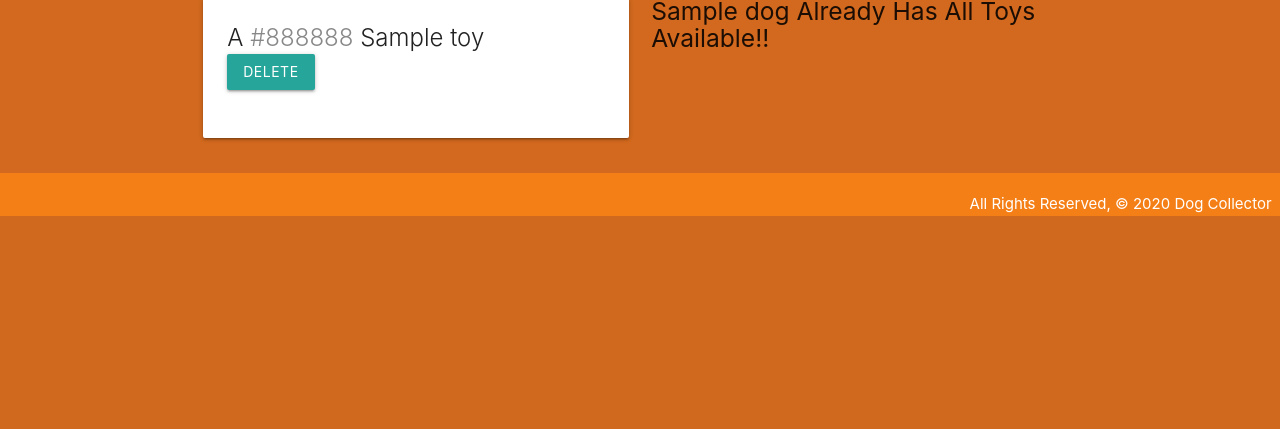
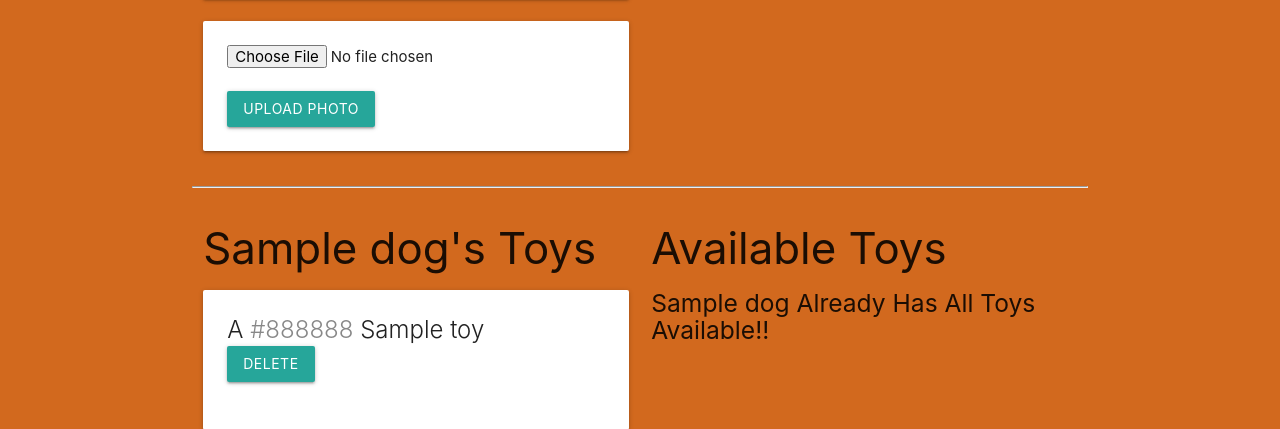
Before and after one commit to sweetvanloan/dogcollector, a Django app: page /dogs/1/ in a window 1280 px wide. Shown: the part 774-1203 px from the top of the page. Before the commit the page ends 990 px from the top, so only its background shows below. Run offline with Django 3.2, Linux system fonts and the light colour scheme; tables that the repository leaves empty hold one stand-in row (values such as "Sample post").

Commit message:
Log in functional

```diff
--- a/dogcollector/settings.py
+++ b/dogcollector/settings.py
@@ -119,3 +119,5 @@ USE_TZ = True
 # https://docs.djangoproject.com/en/3.1/howto/static-files/
 
 STATIC_URL = '/static/'
+LOGIN_REDIRECT_URL = '/dogs/'
+LOGOUT_REDIRECT_URL = '/'
--- a/dogcollector/urls.py
+++ b/dogcollector/urls.py
@@ -19,4 +19,5 @@ from django.urls import path, include
 urlpatterns = [
     path('admin/', admin.site.urls),
     path('', include('main_app.urls')),
+    path('accounts/', include('django.contrib.auth.urls')),
 ]
--- a/main_app/admin.py
+++ b/main_app/admin.py
@@ -1,8 +1,9 @@
 from django.contrib import admin
-from .models import Dog, Toy, Feeding
+from .models import Dog, Toy, Feeding, Photo
 
 
 # Register your models here.
 admin.site.register(Dog)
 admin.site.register(Toy)
 admin.site.register(Feeding)
+admin.site.register(Photo)
--- a/main_app/models.py
+++ b/main_app/models.py
@@ -1,6 +1,7 @@
 from django.db import models
 from django.urls import reverse
 from datetime import date
+from django.contrib.auth.models import User
 
 MEALS = (
     ('B', 'Breakfast'),
@@ -27,6 +28,7 @@ class Dog(models.Model):
     description = models.TextField(max_length=250)
     age = models.IntegerField()
     toys = models.ManyToManyField(Toy)
+    user = models.ForeignKey(User, on_delete=models.CASCADE)
 
     def __str__(self):
         return self.name
@@ -53,3 +55,10 @@ class Feeding(models.Model):
 
     class Meta:
          ordering = ['-date']
+
+class Photo(models.Model):
+    url = models.CharField(max_length=200)
+    dog = models.ForeignKey(Dog, on_delete=models.CASCADE)
+
+    def __str__(self):
+        return f"Photo for dog_id: {self.dog_id} @{self.url}"
--- a/main_app/templates/base.html
+++ b/main_app/templates/base.html
@@ -21,11 +21,16 @@
                 </ul>
                 <ul class="right">
                     <li><a href="{% url 'about'%}">About</a></li>
+                    <li><a href="/">Home</a></li>
+                    {% if user.is_authenticated %}
                     <li><a href="{% url 'index' %}">View All My Dogs</a></li>
                     <li><a href="{% url 'dogs_create' %}">Add a Dog</a></li>
                     <li><a href="{% url 'toys_create' %}">Add A Toy</a></li>
                     <li><a href="{% url 'toys_index' %}">View All Toys</a></li>
-                    <li><a href="/">Home</a></li>
+                    <li><a href="{% url 'logout' %}">Log Out</a></li>
+                    {% else %}
+                    <li><a href="{% url 'login' %}">Log In</a></li>
+                    {% endif %}
                 </ul>
             </div>
         </nav>
--- a/main_app/templates/dogs/detail.html
+++ b/main_app/templates/dogs/detail.html
@@ -21,6 +21,17 @@
                 <a href="{% url 'dogs_delete' dog.id %}">Delete</a>
             </div>
         </div>
+        {% for photo in dog.photo_set.all %}
+        <img class="responsive-img card-panel" src="{{photo.url}}">
+        {% empty %}
+        <div class="card-panel teal-text center-align">No Photos Uploaded</div>
+        {% endfor %}
+        <form action="{% url 'add_photo' dog.id %}" enctype="multipart/form-data" method="POST" class="card-panel">
+            {% csrf_token %}
+            <input type="file" name="photo-file">
+            <br><br>
+            <input type="submit" class="btn" value="Upload Photo">
+        </form>
     </div>
     <div class="col s6">
         <form action="{% url 'add_feeding' dog.id %}" method="post">
--- a/main_app/urls.py
+++ b/main_app/urls.py
@@ -17,4 +17,5 @@ urlpatterns = [
     path('dogs/<int:dog_id>/add_feeding/', views.add_feeding, name='add_feeding'),
     path('dogs/<int:dog_id>/assoc_toy/<int:toy_id>/', views.assoc_toy, name='assoc_toy'),
     path('dogs/<int:dog_id>/unassoc_toy/<int:toy_id>/', views.unassoc_toy, name='unassoc_toy'),
+    path('dogs/<int:dog_id>/add_photo/', views.add_photo, name='add_photo'),
 ]
--- a/main_app/views.py
+++ b/main_app/views.py
@@ -2,9 +2,14 @@ from django.shortcuts import render, redirect
 from django.http import HttpResponse
 from django.views.generic.edit import CreateView, UpdateView, DeleteView
 from django.views.generic  import DetailView, ListView
-from .models import Dog, Toy
+from .models import Dog, Toy, Photo
 from .forms import FeedingForm
 
+import uuid
+import boto3
+
+S3_BASE_URL = 'https://s3-us-east-2.amazonaws.com/'
+BUCKET = 'dogcollector-sweetvanloan'
 
 
 # Create your views here.
@@ -45,10 +50,32 @@ def unassoc_toy(request, dog_id, toy_id):
     Dog.objects.get(id=dog_id).toys.remove(toy_id)
     return redirect('detail', dog_id=dog_id)
 
+def add_photo(request, dog_id):
+    photo_file = request.FILES.get('photo-file', None)
+
+    if photo_file:
+        s3 = boto3.client('s3')
+        key = uuid.uuid4().hex[:6] + photo_file.name[photo_file.name.rfind('.'):]
+
+        try:
+            s3.upload_fileobj(photo_file, BUCKET, key)
+            url = f"{S3_BASE_URL}{BUCKET}/{key}"
+            photo = Photo(url=url, dog_id=dog_id)
+            photo.save()
+        except:
+            print('An error occurred uploading file to S3')
+    return redirect('detail', dog_id=dog_id)
+
+
 class DogCreate(CreateView):
     model = Dog
     fields = ['name', 'breed', 'description', 'age']
     success_url = '/dogs/'
+
+    def form_valid(self, form):
+        form.instance.user = self.request.user
+        return super().form_valid(form)
+
 
 class DogUpdate(UpdateView):
   model = Dog
```
Also changed, not shown: main_app/templates/registration/login.html (added, +12 -0 lines), main_app/migrations/0005_photo.py (added), main_app/migrations/0006_dog_user.py (added), 2 other files.
